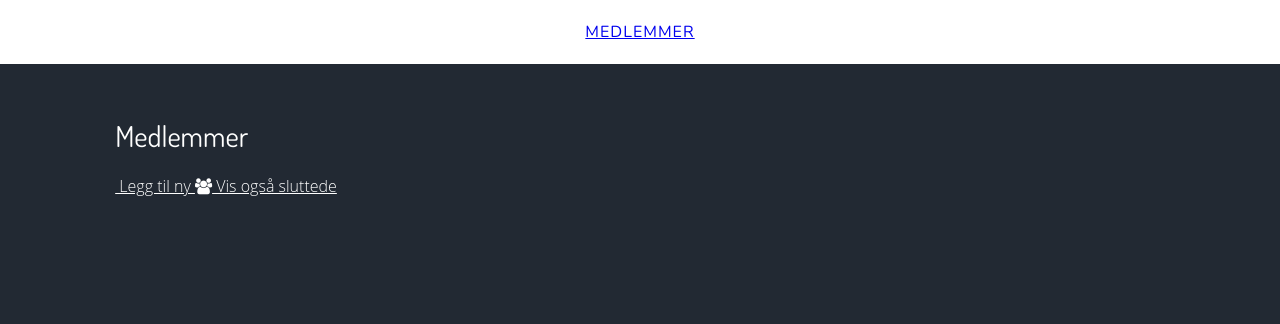
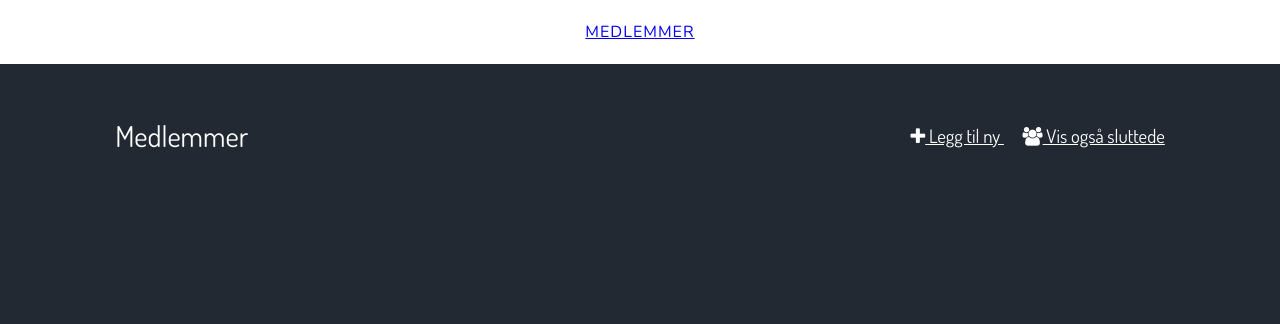
Before and after one commit to kalkins/buk-django, a Django app: page /medlemmer/ in a window 1280 px wide. Shown: the top 324 px of the page. Run offline with Django 3.2, Linux system fonts and the light colour scheme; the visitor is signed in with stand-in values (Sample User, id 1); style sheets or scripts are compiled from the project's sources; parts of the project's set-up code (start-up, migrations or seed data) failed here and were passed over; some web fonts are replaced.

Commit message:
Designed the header on the memberlist page.

```diff
--- a/members/static/members/css/member_list.css
+++ b/members/static/members/css/member_list.css
@@ -0,0 +1,14 @@
+/* line 3, member_list.scss */
+section div:first-child h2 {
+  display: inline-block;
+}
+/* line 7, member_list.scss */
+section div:first-child h3 {
+  display: inline-block;
+  float: right;
+  margin-top: 1.6em;
+}
+/* line 12, member_list.scss */
+section div:first-child h3 a {
+  margin-left: 1em;
+}
--- a/members/static/members/css/member_list.scss
+++ b/members/static/members/css/member_list.scss
@@ -0,0 +1,17 @@
+section {
+    div:first-child {
+        h2 {
+            display: inline-block;
+        }
+
+        h3 {
+            display: inline-block;
+            float: right;
+            margin-top: 1.6em;
+
+            a {
+                margin-left: 1em;
+            }
+        }
+    }
+}
--- a/members/templates/members/member_list.html
+++ b/members/templates/members/member_list.html
@@ -11,10 +11,11 @@
 <section>
     <div>
         <h2>Medlemmer</h2>
+        <h3>
           <div>
               {% if perms.members.add_member %}
               <a class='graylink' href='{% url 'member_add' %}'>
-                <i class='fa fa-pluss'></i>
+                  <i class='fa fa-plus'></i>
                   Legg til ny
               </a>
               {% endif %}
@@ -31,6 +32,7 @@
               </a>
               {% endif %}
           </div>
+        </h2>
     </div>
 
     <div>
```
Lines whose indentation alone changed are shown as unchanged.
